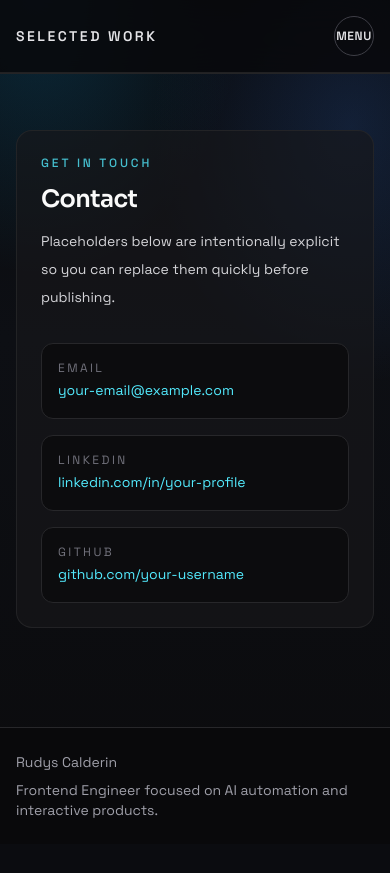
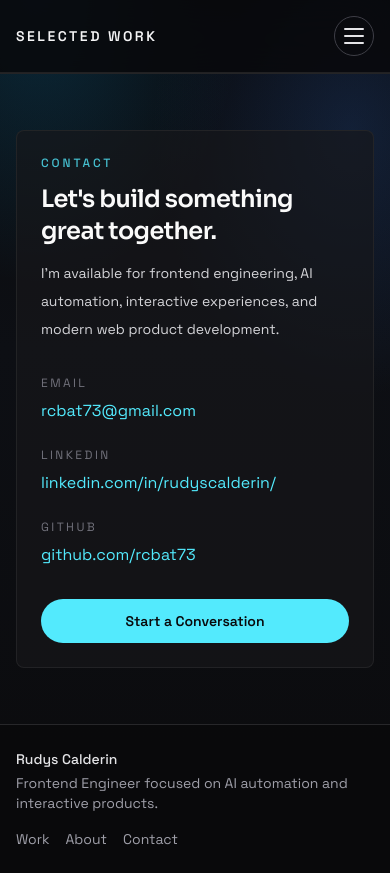
Before and after one commit to rcbat73/selected-work, a Next.js app: page /contact in a window 390 px wide. Before the commit the page ends 844 px from the top, so only its background shows below. Built offline with nearby package versions, Linux system fonts and the light colour scheme.

Commit message:
Refine portfolio UI and improve project case studies

```diff
--- a/src/app/about/page.tsx
+++ b/src/app/about/page.tsx
@@ -5,20 +5,34 @@ import { SectionHeading } from "@/components/SectionHeading";
 export const metadata: Metadata = {
   title: "About",
   description:
-    "About Rudys Calderin, frontend developer focused on AI-assisted workflows.",
+    "About Rudys Calderin, frontend engineer focused on AI automation, interactive experiences, and modern web products.",
 };
 
 export default function AboutPage() {
   return (
     <main className="mx-auto w-full max-w-6xl flex-1 px-4 py-14 sm:px-6 lg:px-8">
-      <section className="max-w-3xl space-y-6 rounded-2xl border border-zinc-800/80 bg-zinc-900/65 p-6 sm:p-10">
-        <SectionHeading eyebrow="Profile" title="About" />
+      <section className="mx-auto max-w-3xl space-y-6 rounded-lg border border-zinc-800/80 bg-zinc-900/65 p-6 sm:p-10">
+        <SectionHeading
+          eyebrow="About"
+          title="Frontend Engineer with a product mindset"
+        />
+
         <p className="text-sm leading-8 text-zinc-300 sm:text-base">
-          Rudys is a frontend developer with experience building responsive
-          interfaces, AI-assisted workflows, automation systems, and interactive
-          web experiences. His work combines React, Next.js, TypeScript,
-          Tailwind CSS, automation tools, and practical UX decisions to create
-          polished products ready for real users.
+          I'm a frontend engineer specialising in modern web applications,
+          AI-powered automation, and interactive user experiences. I enjoy
+          building products that combine clean architecture, thoughtful UX, and
+          production-ready quality.
+        </p>
+
+        <p className="text-sm leading-8 text-zinc-300 sm:text-base">
+          My work spans commercial demos, private product prototypes, and live
+          applications built with React, Next.js, TypeScript, Tailwind CSS,
+          Three.js, React Three Fiber, n8n, and modern AI technologies.
+        </p>
+
+        <p className="text-sm leading-8 text-zinc-300 sm:text-base">
+          I focus on solving real business problems through scalable frontend
+          engineering, AI automation, and intuitive digital experiences.
         </p>
       </section>
     </main>
--- a/src/app/contact/page.tsx
+++ b/src/app/contact/page.tsx
@@ -1,60 +1,75 @@
 import type { Metadata } from "next";
 
+import { Button } from "@/components/Button";
 import { SectionHeading } from "@/components/SectionHeading";
 
 export const metadata: Metadata = {
   title: "Contact",
-  description: "Contact details and social links for Rudys Calderin.",
+  description:
+    "Get in touch with Rudys Calderin regarding frontend engineering, AI automation, and interactive web development.",
 };
-
-const contactItems = [
-  {
-    label: "Email",
-    value: "your-email@example.com",
-    href: "mailto:your-email@example.com",
-  },
-  {
-    label: "LinkedIn",
-    value: "linkedin.com/in/your-profile",
-    href: "https://linkedin.com/in/your-profile",
-  },
-  {
-    label: "GitHub",
-    value: "github.com/your-username",
-    href: "https://github.com/your-username",
-  },
-];
 
 export default function ContactPage() {
   return (
     <main className="mx-auto w-full max-w-6xl flex-1 px-4 py-14 sm:px-6 lg:px-8">
-      <section className="max-w-3xl space-y-8 rounded-2xl border border-zinc-800/80 bg-zinc-900/65 p-6 sm:p-10">
+      <section className="mx-auto max-w-3xl space-y-8 rounded-lg border border-zinc-800/80 bg-zinc-900/65 p-6 sm:p-10">
         <SectionHeading
-          eyebrow="Get In Touch"
-          title="Contact"
-          description="Placeholders below are intentionally explicit so you can replace them quickly before publishing."
+          eyebrow="Contact"
+          title="Let's build something great together."
+          description="I'm available for frontend engineering, AI automation, interactive experiences, and modern web product development."
         />
 
-        <ul className="space-y-4">
-          {contactItems.map((item) => (
-            <li
-              key={item.label}
-              className="rounded-xl border border-zinc-800 bg-zinc-950/70 p-4"
+        <div className="space-y-6">
+          <div>
+            <p className="text-xs uppercase tracking-[0.2em] text-zinc-500">
+              Email
+            </p>
+
+            <a
+              href="mailto:your-email@example.com"
+              className="mt-2 inline-flex text-base text-cyan-300 transition hover:text-cyan-200"
             >
-              <p className="text-xs uppercase tracking-[0.2em] text-zinc-500">
-                {item.label}
-              </p>
-              <a
-                href={item.href}
-                target={item.label === "Email" ? undefined : "_blank"}
-                rel={item.label === "Email" ? undefined : "noopener noreferrer"}
-                className="mt-1 inline-flex text-sm text-cyan-300 transition hover:text-cyan-200"
-              >
-                {item.value}
-              </a>
-            </li>
-          ))}
-        </ul>
+              rcbat73@gmail.com
+            </a>
+          </div>
+
+          <div>
+            <p className="text-xs uppercase tracking-[0.2em] text-zinc-500">
+              LinkedIn
+            </p>
+
+            <a
+              href="https://www.linkedin.com/in/rudyscalderin/"
+              target="_blank"
+              rel="noopener noreferrer"
+              className="mt-2 inline-flex text-base text-cyan-300 transition hover:text-cyan-200"
+            >
+              linkedin.com/in/rudyscalderin/
+            </a>
+          </div>
+
+          <div>
+            <p className="text-xs uppercase tracking-[0.2em] text-zinc-500">
+              GitHub
+            </p>
+
+            <a
+              href="https://github.com/rcbat73"
+              target="_blank"
+              rel="noopener noreferrer"
+              className="mt-2 inline-flex text-base text-cyan-300 transition hover:text-cyan-200"
+            >
+              github.com/rcbat73
+            </a>
+          </div>
+        </div>
+
+        <Button
+          href="mailto:your-email@example.com"
+          className="w-full sm:w-auto"
+        >
+          Start a Conversation
+        </Button>
       </section>
     </main>
   );
--- a/src/app/page.tsx
+++ b/src/app/page.tsx
@@ -32,21 +32,21 @@ const focusAreas = [
 export default function Home() {
   return (
     <main className="mx-auto flex w-full max-w-6xl flex-1 flex-col gap-20 px-4 py-14 sm:px-6 lg:px-8">
-      <section className="rounded-3xl border border-zinc-800/80 bg-zinc-900/60 p-7 sm:p-10 lg:p-12">
+      <section className="rounded-lg border border-zinc-800/80 bg-zinc-900/60 p-7 sm:p-10 lg:p-12">
         <div className="max-w-3xl space-y-6">
           <p className="text-xs uppercase tracking-[0.24em] text-cyan-300/80">
             Rudys Calderin
           </p>
           <h1 className="text-3xl font-semibold leading-tight tracking-tight text-zinc-50 sm:text-4xl lg:text-5xl">
-            Building production-ready frontend experiences powered by AI,
-            automation, and modern web technologies.
+            Building production-ready frontend products, AI automation systems,
+            and interactive web experiences.
           </h1>
           <p className="max-w-2xl text-sm leading-8 text-zinc-300 sm:text-base">
-            I design and build responsive web products, AI-powered workflows,
-            and interactive experiences using React, Next.js, TypeScript,
-            Tailwind CSS, Three.js, and automation platforms. My focus is
-            shipping products that combine clean engineering, thoughtful UX, and
-            production quality.
+            I build production-ready frontend applications, AI automation
+            systems, and interactive web experiences using React, Next.js,
+            TypeScript, Three.js, Tailwind CSS, and modern AI tooling. My focus
+            is delivering polished interfaces, scalable architecture, and
+            business-driven solutions.
           </p>
 
           <div className="flex flex-col gap-3 pt-2 sm:flex-row">
@@ -68,7 +68,7 @@ export default function Home() {
           {focusAreas.map((item) => (
             <article
               key={item.title}
-              className="rounded-2xl border border-zinc-800/80 bg-zinc-900/65 p-5"
+              className="rounded-lg border border-zinc-800/80 bg-zinc-900/65 p-5"
             >
               <h3 className="text-base font-semibold text-zinc-50">
                 {item.title}
@@ -85,7 +85,7 @@ export default function Home() {
         <SectionHeading
           eyebrow="Featured Projects"
           title="Selected Work"
-          description="Shipped projects and production-ready concept builds focused on modern interfaces, clear UX flow, and practical automation use cases."
+          description="Commercial demos, shipped products, and private prototypes demonstrating frontend engineering, AI automation, and interactive user experiences."
         />
         <div className="grid gap-5 md:grid-cols-2 xl:grid-cols-3">
           {projects.map((project) => (
@@ -94,15 +94,15 @@ export default function Home() {
         </div>
       </section>
 
-      <section className="rounded-2xl border border-zinc-800/80 bg-zinc-900/70 p-6 sm:p-8">
+      <section className="rounded-lg border border-zinc-800/80 bg-zinc-900/70 p-6 sm:p-8">
         <div className="flex flex-col gap-5 sm:flex-row sm:items-center sm:justify-between">
           <div className="space-y-2">
             <h2 className="text-2xl font-semibold tracking-tight text-zinc-50">
               Building your next frontend product?
             </h2>
             <p className="max-w-2xl text-sm leading-7 text-zinc-300">
-              Available for frontend roles and projects where UI quality,
-              responsiveness, and shipping discipline matter.
+              Available for frontend engineering, AI automation, interactive
+              experiences, and modern web product development.
             </p>
           </div>
           <Button href="/contact">Contact Me</Button>
--- a/src/app/work/page.tsx
+++ b/src/app/work/page.tsx
@@ -16,7 +16,7 @@ export default function WorkPage() {
         <SectionHeading
           eyebrow="Selected Work"
           title="Shipped products, production prototypes, and interactive experiences."
-          description="A curated collection of real-world projects showcasing frontend engineering, AI automation, interactive web experiences, and product-focused development."
+          description="A curated collection of commercial demos, shipped interfaces, AI automation systems, and interactive web experiences built with a product-focused approach."
         />
 
         <div className="grid gap-5 md:grid-cols-2 xl:grid-cols-3">
--- a/src/components/Footer.tsx
+++ b/src/components/Footer.tsx
@@ -1,11 +1,36 @@
+import Link from "next/link";
+
 export function Footer() {
   return (
     <footer className="border-t border-zinc-800 bg-zinc-950/80">
-      <div className="mx-auto flex w-full max-w-6xl flex-col gap-2 px-4 py-6 text-sm text-zinc-400 sm:flex-row sm:items-center sm:justify-between sm:px-6 lg:px-8">
-        <p>Rudys Calderin</p>
-        <p>
-          Frontend Engineer focused on AI automation and interactive products.
-        </p>
+      <div className="mx-auto flex w-full max-w-6xl flex-col gap-4 px-4 py-6 text-sm text-zinc-400 sm:flex-row sm:items-center sm:justify-between sm:px-6 lg:px-8">
+        <div className="space-y-1">
+          <p className="font-medium text-zinc-200">Rudys Calderin</p>
+          <p>
+            Frontend Engineer focused on AI automation and interactive products.
+          </p>
+        </div>
+
+        <nav aria-label="Footer" className="flex flex-wrap gap-4">
+          <Link
+            href="/work"
+            className="transition hover:text-zinc-100 focus:outline-none focus-visible:ring-2 focus-visible:ring-cyan-300 focus-visible:ring-offset-2 focus-visible:ring-offset-zinc-950"
+          >
+            Work
+          </Link>
+          <Link
+            href="/about"
+            className="transition hover:text-zinc-100 focus:outline-none focus-visible:ring-2 focus-visible:ring-cyan-300 focus-visible:ring-offset-2 focus-visible:ring-offset-zinc-950"
+          >
+            About
+          </Link>
+          <Link
+            href="/contact"
+            className="transition hover:text-zinc-100 focus:outline-none focus-visible:ring-2 focus-visible:ring-cyan-300 focus-visible:ring-offset-2 focus-visible:ring-offset-zinc-950"
+          >
+            Contact
+          </Link>
+        </nav>
       </div>
     </footer>
   );
--- a/src/components/Header.tsx
+++ b/src/components/Header.tsx
@@ -2,7 +2,7 @@
 
 import Link from "next/link";
 import { usePathname } from "next/navigation";
-import { useState } from "react";
+import { useEffect, useState } from "react";
 
 const navItems = [
   { href: "/", label: "Home" },
@@ -15,38 +15,62 @@ export function Header() {
   const pathname = usePathname();
   const [isOpen, setIsOpen] = useState(false);
 
+  useEffect(() => {
+    setIsOpen(false);
+  }, [pathname]);
+
   return (
     <header className="sticky top-0 z-40 border-b border-zinc-800/90 bg-zinc-950/85 backdrop-blur-xl">
       <div className="mx-auto flex w-full max-w-6xl items-center justify-between px-4 py-4 sm:px-6 lg:px-8">
         <Link
           href="/"
-          className="text-sm font-semibold uppercase tracking-[0.18em] text-zinc-200"
+          className="rounded-md text-sm font-semibold uppercase tracking-[0.18em] text-zinc-100 transition hover:text-cyan-300 focus:outline-none focus-visible:ring-2 focus-visible:ring-cyan-300 focus-visible:ring-offset-2 focus-visible:ring-offset-zinc-950"
         >
           Selected Work
         </Link>
 
         <button
           type="button"
-          className="inline-flex h-10 w-10 items-center justify-center rounded-full border border-zinc-700 text-zinc-200 transition hover:border-zinc-500 md:hidden"
+          className="inline-flex h-10 w-10 items-center justify-center rounded-full border border-zinc-700 text-zinc-200 transition hover:border-zinc-500 hover:text-zinc-50 focus:outline-none focus-visible:ring-2 focus-visible:ring-cyan-300 focus-visible:ring-offset-2 focus-visible:ring-offset-zinc-950 md:hidden"
           onClick={() => setIsOpen((previous) => !previous)}
           aria-expanded={isOpen}
           aria-controls="mobile-navigation"
-          aria-label="Toggle menu"
+          aria-label={isOpen ? "Close menu" : "Open menu"}
         >
-          <span className="text-xs font-semibold uppercase tracking-wider">
-            {isOpen ? "Close" : "Menu"}
+          <span className="sr-only">{isOpen ? "Close menu" : "Open menu"}</span>
+          <span aria-hidden="true" className="relative h-4 w-5">
+            <span
+              className={[
+                "absolute left-0 top-0 h-0.5 w-5 rounded-full bg-current transition duration-200",
+                isOpen ? "translate-y-[7px] rotate-45" : "",
+              ].join(" ")}
+            />
+            <span
+              className={[
+                "absolute left-0 top-[7px] h-0.5 w-5 rounded-full bg-current transition duration-200",
+                isOpen ? "opacity-0" : "",
+              ].join(" ")}
+            />
+            <span
+              className={[
+                "absolute left-0 top-[14px] h-0.5 w-5 rounded-full bg-current transition duration-200",
+                isOpen ? "-translate-y-[7px] -rotate-45" : "",
+              ].join(" ")}
+            />
           </span>
         </button>
 
         <nav className="hidden items-center gap-1 md:flex" aria-label="Primary">
           {navItems.map((item) => {
             const isActive = pathname === item.href;
+
             return (
               <Link
                 key={item.href}
                 href={item.href}
+                aria-current={isActive ? "page" : undefined}
                 className={[
-                  "rounded-full px-4 py-2 text-sm transition",
+                  "rounded-full px-4 py-2 text-sm transition focus:outline-none focus-visible:ring-2 focus-visible:ring-cyan-300 focus-visible:ring-offset-2 focus-visible:ring-offset-zinc-950",
                   isActive
                     ? "bg-zinc-800 text-zinc-100"
                     : "text-zinc-300 hover:bg-zinc-900 hover:text-zinc-100",
@@ -62,7 +86,7 @@ export function Header() {
       <nav
         id="mobile-navigation"
         className={[
-          "overflow-hidden border-t border-zinc-800/80 bg-zinc-950 px-4 transition-[max-height] duration-300 md:hidden",
+          "overflow-hidden border-t border-zinc-800/80 bg-zinc-950 px-4 transition-[max-height,padding] duration-300 md:hidden",
           isOpen ? "max-h-72 py-3" : "max-h-0 py-0",
         ].join(" ")}
         aria-label="Mobile"
@@ -70,17 +94,18 @@ export function Header() {
         <ul className="space-y-1">
           {navItems.map((item) => {
             const isActive = pathname === item.href;
+
             return (
               <li key={item.href}>
                 <Link
                   href={item.href}
+                  aria-current={isActive ? "page" : undefined}
                   className={[
-                    "block rounded-lg px-3 py-2 text-sm",
+                    "block rounded-lg px-3 py-2 text-sm transition focus:outline-none focus-visible:ring-2 focus-visible:ring-cyan-300 focus-visible:ring-offset-2 focus-visible:ring-offset-zinc-950",
                     isActive
                       ? "bg-zinc-800 text-zinc-100"
                       : "text-zinc-300 hover:bg-zinc-900 hover:text-zinc-100",
                   ].join(" ")}
-                  onClick={() => setIsOpen(false)}
                 >
                   {item.label}
                 </Link>
--- a/src/components/SectionHeading.tsx
+++ b/src/components/SectionHeading.tsx
@@ -16,11 +16,13 @@ export function SectionHeading({
           {eyebrow}
         </p>
       ) : null}
-      <h2 className="text-2xl font-semibold tracking-tight text-zinc-50 sm:text-3xl">
+
+      <h2 className="max-w-4xl text-2xl font-semibold tracking-tight text-zinc-50 sm:text-3xl">
         {title}
       </h2>
+
       {description ? (
-        <p className="max-w-2xl text-sm leading-7 text-zinc-300">
+        <p className="max-w-3xl text-sm leading-7 text-zinc-300">
           {description}
         </p>
       ) : null}
```
Also changed, not shown: src/app/work/ai-reception-dashboard/page.tsx (renamed from src/app/work/clinic-dashboard/page.tsx, +18 -8 lines), src/app/work/interactive-home-walkthrough/page.tsx (renamed from src/app/work/interactive-property/page.tsx, +7 -5 lines), src/app/work/rb-autoai/page.tsx (+24 -21 lines), src/components/ProjectCard.tsx (+24 -15 lines), src/data/projects.ts (+9 -7 lines).
